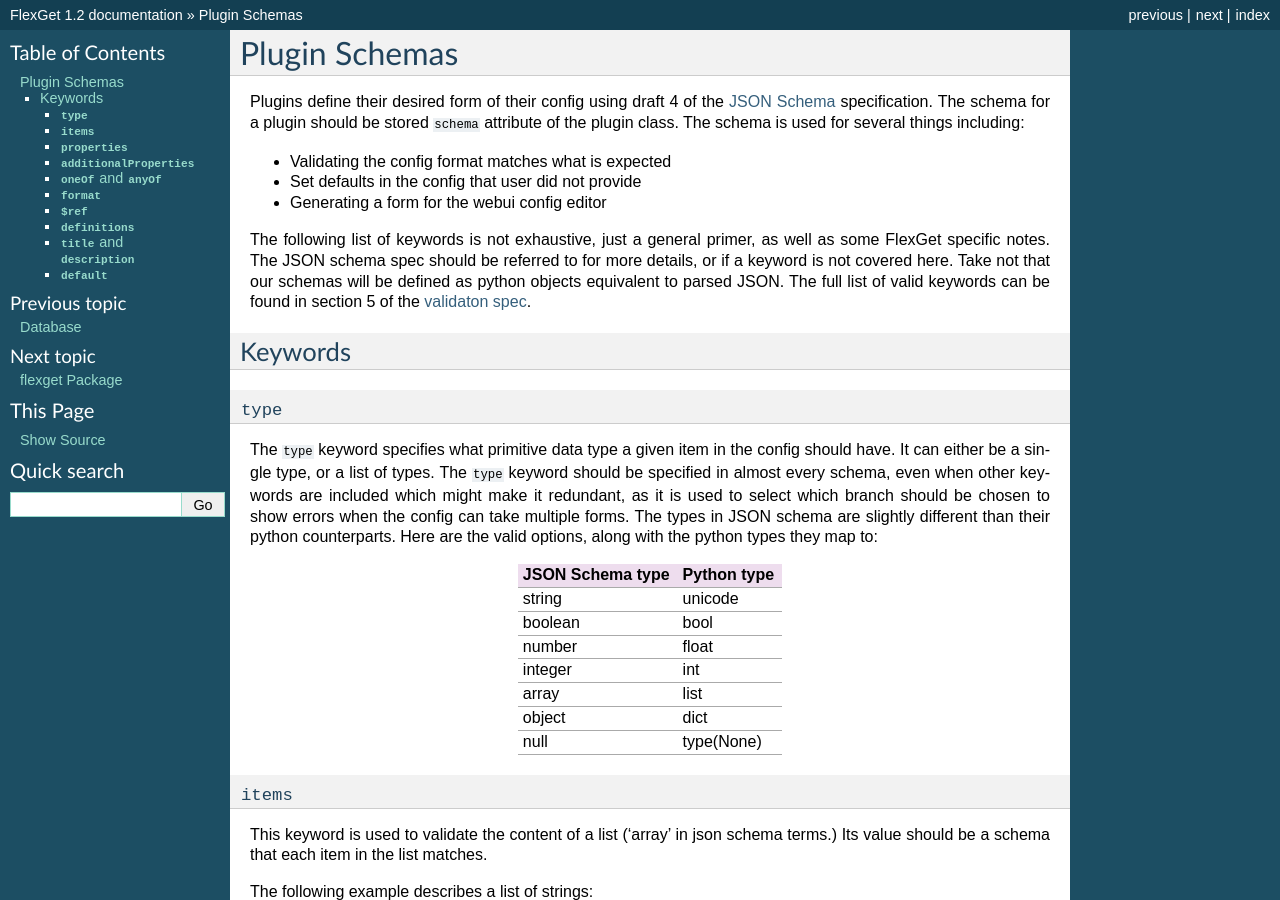
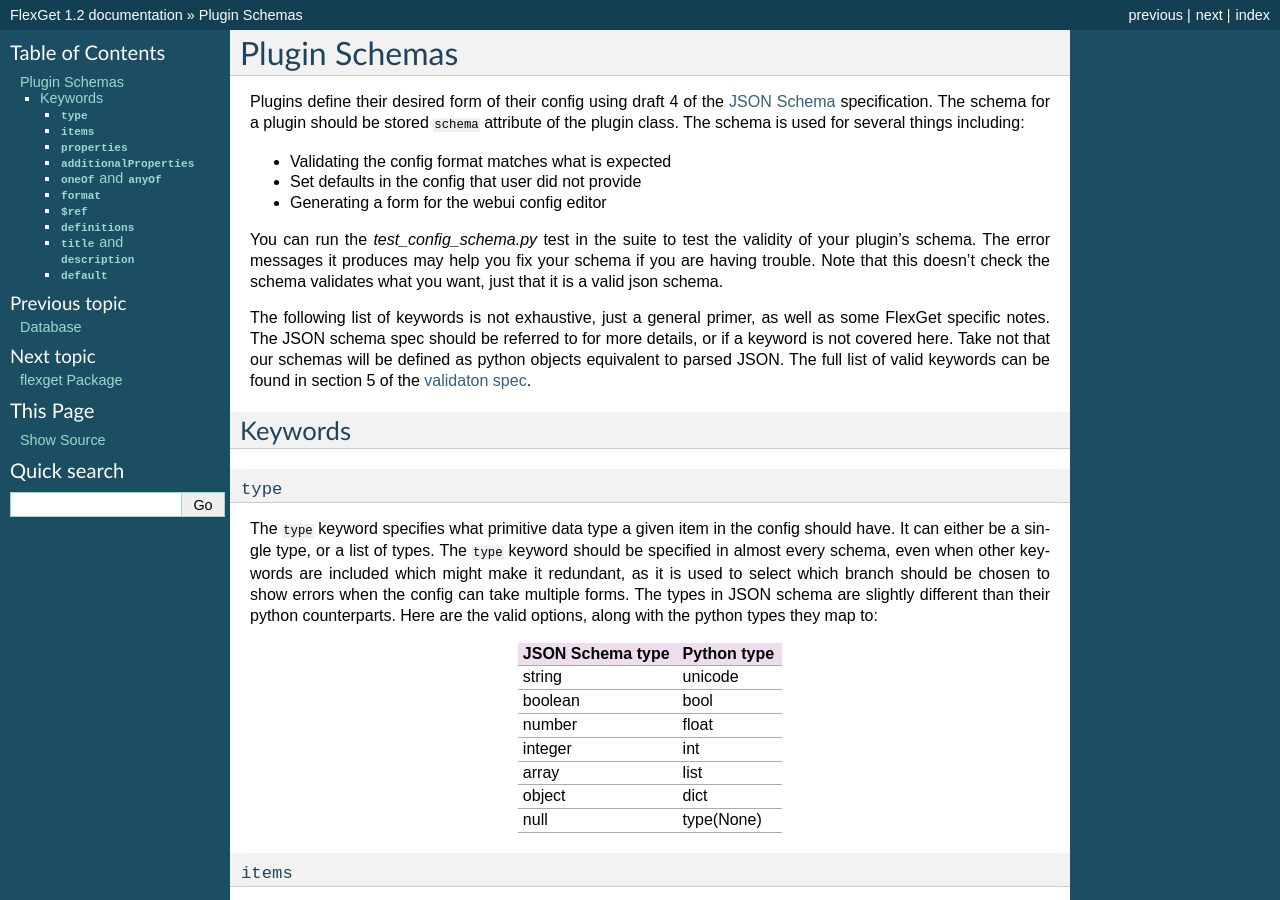
Before and after one commit to Flexget/Flexget, a Sphinx documentation site: the page built from docs/develop/schemas.rst, in a window 1280 px wide and 900 px high. Built offline with Sphinx 7.4.7, drawn with Linux system fonts in a browser that asks for light colours.

Commit message:
Add a note in developer docs about the schema test in the suite

```diff
--- a/docs/develop/schemas.rst
+++ b/docs/develop/schemas.rst
@@ -9,6 +9,11 @@ for several things including:
 * Validating the config format matches what is expected
 * Set defaults in the config that user did not provide
 * Generating a form for the webui config editor
+
+You can run the `test_config_schema.py` test in the suite to test the validity
+of your plugin's schema. The error messages it produces may help you fix your
+schema if you are having trouble. Note that this doesn't check the schema
+validates what you want, just that it is a valid json schema.
 
 The following list of keywords is not exhaustive, just a general primer, as
 well as some FlexGet specific notes. The JSON schema spec should be referred to
```
